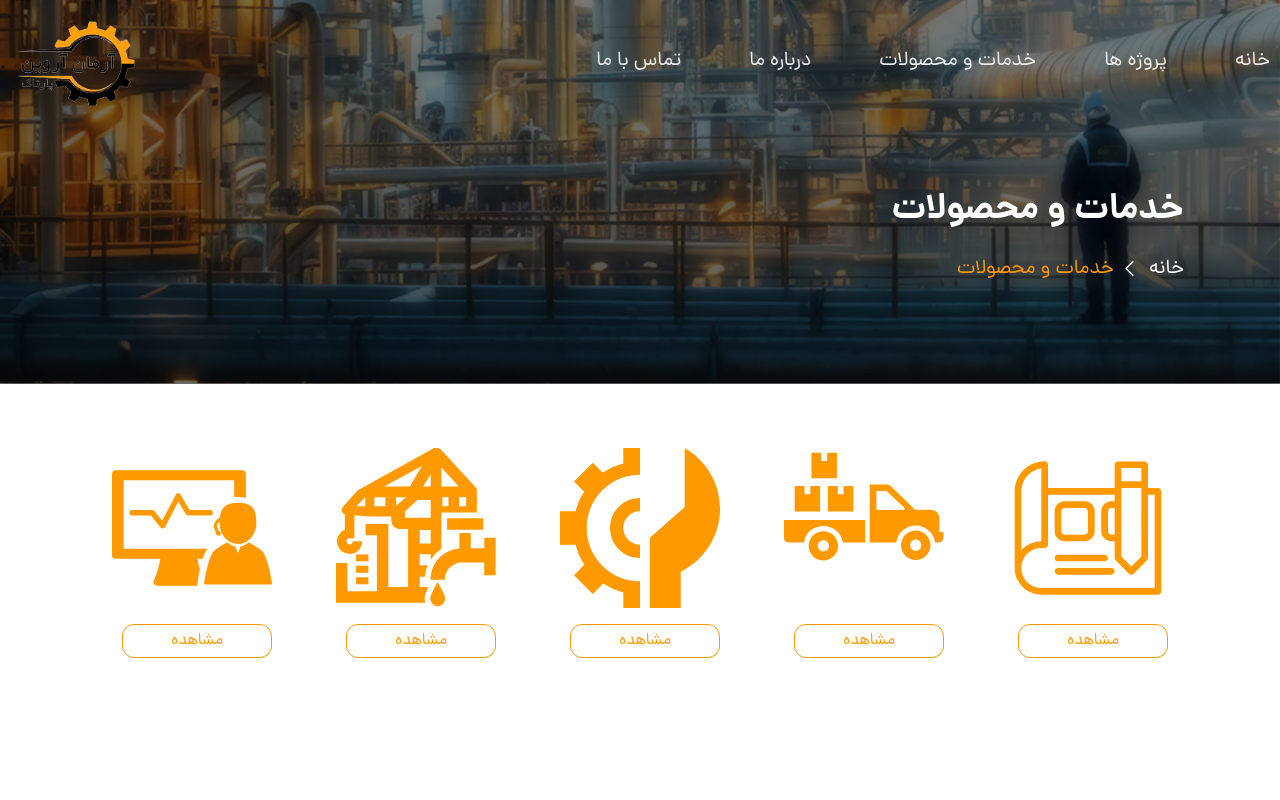
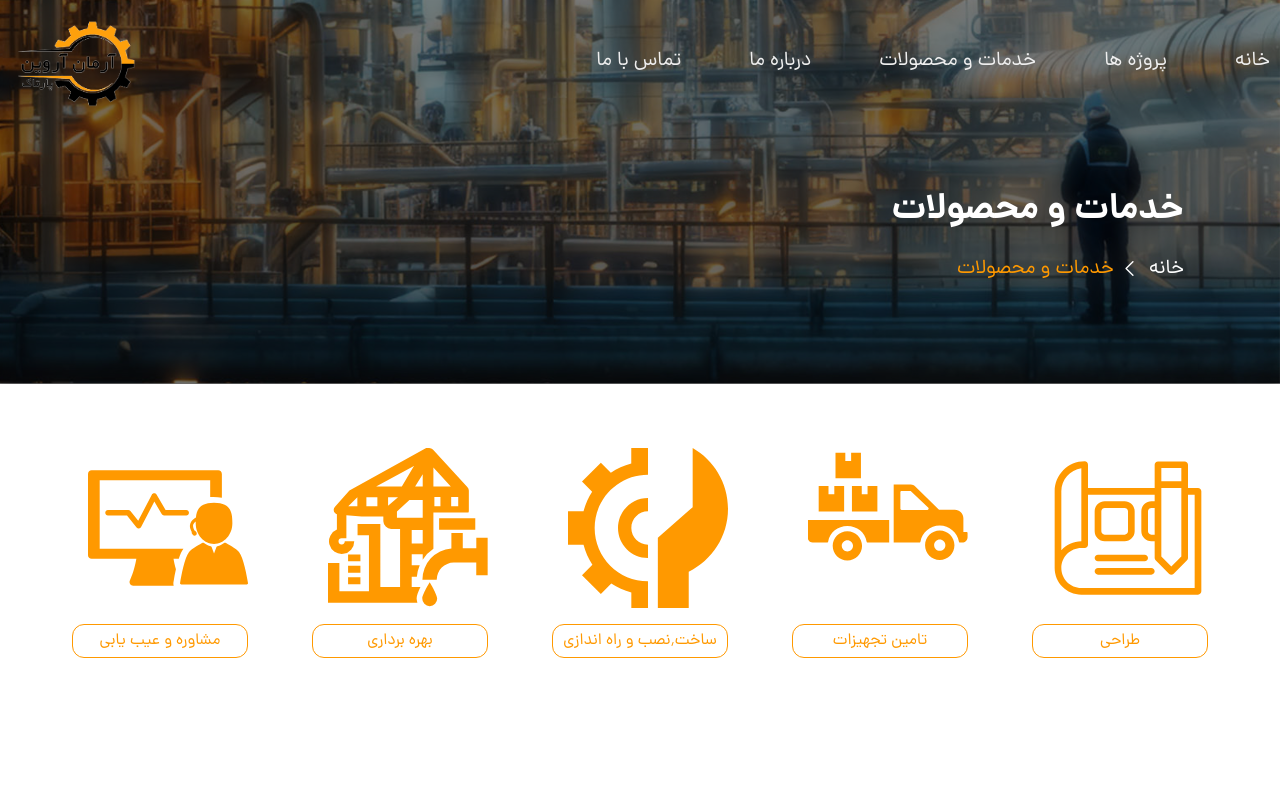
Before and after one commit to Msaeed144/armanarvinco, a Next.js app: page /services in a window 1280 px wide. Shown: the top 800 px of the page. Built offline with nearby package versions, Linux system fonts and the light colour scheme.

Commit message:
changes in services

```diff
--- a/src/app/layout.tsx
+++ b/src/app/layout.tsx
@@ -10,7 +10,7 @@ export const metadata: Metadata = {
   icons: {
     icon: '/fav.png',
   },
-  description: "Generated by create next app",
+  description: "شرکت آرمان آروین پارتاک در زمینه طراحی و ساخت تجهیزات فاضلاب پساب و آب شیرین کن",
 };
 
 export default function RootLayout({
--- a/src/app/services/operation/page.tsx
+++ b/src/app/services/operation/page.tsx
@@ -15,7 +15,7 @@ function Operation() {
           <div className=" absolute top-0 w-full">
             <Header />
             <div className="mt-16 lg:px-24 px-3 text-white">
-              <h3 className="font-bold text-2xl lg:text-4xl">طراحی</h3>
+              <h3 className="font-bold text-2xl lg:text-4xl">بهره برداری</h3>
             </div>
             <div className="lg:px-24 px-3 mt-6">
               <BreadCrumb />
--- a/src/components/ServicesPage.tsx
+++ b/src/components/ServicesPage.tsx
@@ -1,30 +1,35 @@
 'use client'
 import Image from "next/image"
 import Link from "next/link"
+import { useState } from "react"
 function ServicesPage() {
-
+    const [ design , setDesign ] = useState(false)
+    const [ equipment , setEquipment] = useState(false)
+    const [ installation , setInstallation ] = useState(false)
+    const [ operation , setOperation ] = useState(false)
+    const [ consulting , setConsulting] = useState(false)
   return (
     <div className="flex justify-center mb-40 mt-12">
         <div className="lg:flex gap-16">
                 <div className="my-4 lg:mb-0 mb-20">
                     <Image className="mb-4" src="/images/icons/design.svg" width={160} height={160} alt="طراحی" />
-                    <Link href="/services/designing" className=" block w-fit border border-primary px-12 text-primary hover:bg-primary hover:text-white transition-all ease-in 200 duration-200 py-1 rounded-xl">مشاهده</Link>
+                    <Link onMouseEnter={()=>setDesign(true)} onMouseLeave={()=>setDesign(false)} href="/services/designing" className=" block  border border-primary w-44 text-center text-primary hover:bg-primary hover:text-white transition-all ease-in 200 duration-200 py-1 rounded-xl">{design ?"بیشتر" :"طراحی"}</Link>
                 </div>
                 <div className="my-4 lg:mb-0 mb-20">
                     <Image className="mb-4" src="/images/icons/supply.svg" width={160} height={160} alt="طراحی" />
-                    <Link href="/services/equipment-supply" className=" block w-fit border border-primary px-12 text-primary hover:bg-primary hover:text-white transition-all ease-in 200 duration-200 py-1 rounded-xl">مشاهده</Link>
+                    <Link onMouseEnter={()=>setEquipment(true)} onMouseLeave={()=>setEquipment(false)} href="/services/equipment-supply" className=" block  border border-primary w-44 text-center text-primary hover:bg-primary hover:text-white transition-all ease-in 200 duration-200 py-1 rounded-xl">{equipment?"بیشتر":"تامین تجهیزات"}</Link>
                 </div>
                 <div className="my-4 lg:mb-0 mb-20">
                     <Image className="mb-4" src="/images/icons/launch.svg" width={160} height={160} alt="طراحی" />
-                    <Link href="/services/Installation-setup" className=" block w-fit border border-primary px-12 text-primary hover:bg-primary hover:text-white transition-all ease-in 200 duration-200 py-1 rounded-xl">مشاهده</Link>
+                    <Link onMouseEnter={()=>setInstallation(true)} onMouseLeave={()=>setInstallation(false)} href="/services/Installation-setup" className=" block  border border-primary w-44 text-center text-primary hover:bg-primary hover:text-white transition-all ease-in 200 duration-200 py-1 rounded-xl">{installation?"بیشتر":"ساخت٬نصب و راه اندازی"}</Link>
                 </div>
                 <div className="my-4 lg:mb-0 mb-20">
                     <Image className="mb-4" src="/images/icons/usage.svg" width={160} height={160} alt="طراحی" />
-                    <Link href="/services/operation" className=" block w-fit border border-primary px-12 text-primary hover:bg-primary hover:text-white transition-all ease-in 200 duration-200 py-1 rounded-xl">مشاهده</Link>
+                    <Link onMouseEnter={()=>setOperation(true)} onMouseLeave={()=>setOperation(false)} href="/services/operation" className="block  border border-primary w-44 text-center text-primary hover:bg-primary hover:text-white transition-all ease-in 200 duration-200 py-1 rounded-xl">{operation?"بیشتر":"بهره برداری"}</Link>
                 </div>
                 <div className="my-4">
                     <Image className="mb-4" src="/images/icons/consult.svg" width={160} height={160} alt="طراحی" />
-                    <Link href="/services/consulting-troubleshooting" className=" block w-fit border border-primary px-12 text-primary hover:bg-primary hover:text-white transition-all ease-in 200 duration-200 py-1 rounded-xl">مشاهده</Link>
+                    <Link onMouseEnter={()=>setConsulting(true)} onMouseLeave={()=>setConsulting(false)} href="/services/consulting-troubleshooting" className=" block  border border-primary w-44 text-center text-primary hover:bg-primary hover:text-white transition-all ease-in 200 duration-200 py-1 rounded-xl">{consulting?"بیشتر":"مشاوره و عیب یابی"}</Link>
                 </div>
             </div>
     </div>
```
